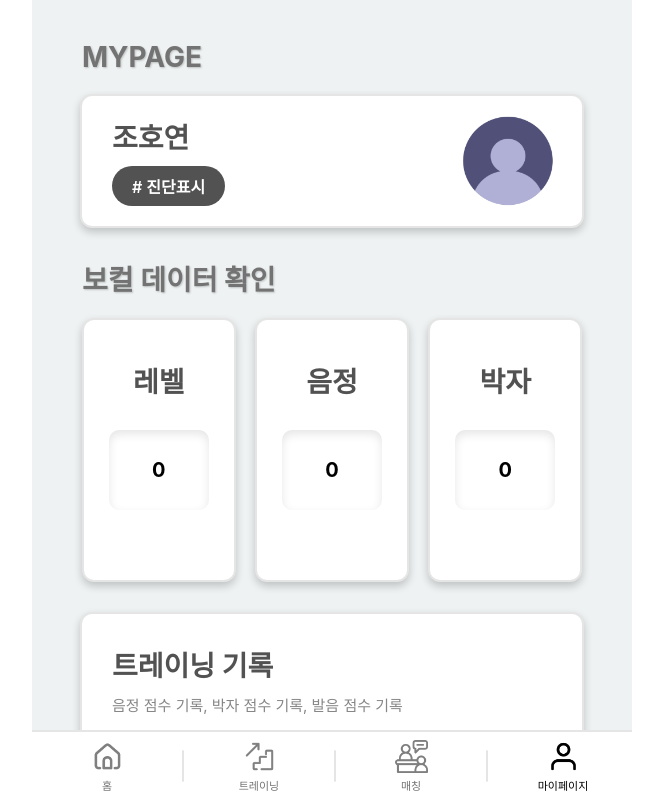
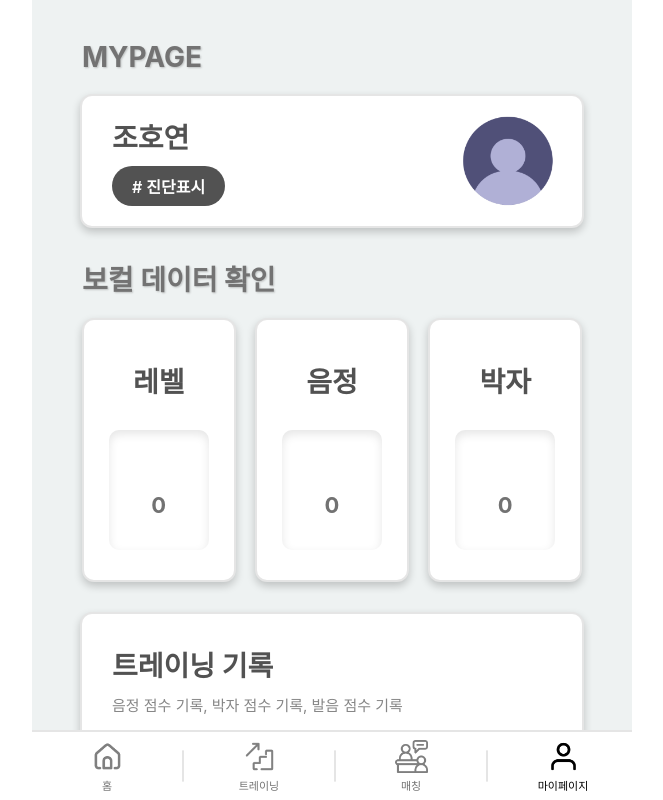
Before and after one commit to 9dongb/ai_vocal_training, a React (Create React App) app in the folder front-end/: page /myPage in a window 1280 px wide. Shown: the top 800 px of the page, without its empty margins (308-971 px from the left). Built offline with nearby package versions, Linux system fonts and the light colour scheme; no server answers.

Commit message:
[수정] myPage.css 수정, 보컬 데이터 확인 점수 그래프 및 애니메이션 효과 추가

```diff
--- a/front-end/src/main.css
+++ b/front-end/src/main.css
@@ -77,7 +77,7 @@
 
 .grow_component_1 {
   width: 150px;
-  height: 240px;
+  height: 240px; /* Total height of the container */
   background-color: white;
   border-radius: 12px;
   margin: 0 auto;
@@ -87,7 +87,9 @@
   border: 2px solid rgba(0, 0, 0, 0.1);
   transition: box-shadow 0.3s ease-in-out;
   padding-top: 20px;
+  position: relative; /* Set position to relative for graph bar positioning */
   box-shadow: 0 4px 8px rgba(0, 0, 0, 0.2);
+  overflow: hidden; /* Ensure anything overflowing is hidden */
 }
 
 .grow_component_1:hover {
@@ -98,13 +100,53 @@
 .beat_score,
 .pronun_score {
   width: 100px;
-  height: 80px;
+  height: 80px; /* Total height of the score container */
   border-radius: 10px;
-  line-height: 80px;
+  line-height: 80px; /* Center text vertically */
   margin: 30px auto;
   color: rgb(0, 0, 0);
   font-size: 20px;
   box-shadow: inset 0px 4px 10px rgba(0, 0, 0, 0.1);
+  position: relative; /* Set position to relative for graph bar positioning */
+  overflow: hidden; /* Ensure anything overflowing is hidden */
+}
+
+.graph_area {
+  height: 120px;
+}
+
+.graph_bar {
+  position: absolute; /* Position absolutely */
+  bottom: 0; /* Align to the bottom of the container */
+  left: 0; /* Start from the left */
+  z-index: 1; /* Keep the graph bar behind the text */
+  width: 100%; /* Full width of the container */
+  background-color: rgba(255, 179, 193, 0.7); /* Example color */
+  height: 0; /* Start height from 0 for animation */
+  transition: height 0.5s ease-in-out; /* Smooth transition for height */
+}
+
+.graph_text {
+  position: absolute; /* Position absolutely */
+  bottom: 5px; /* Slightly above the bottom for better visibility */
+  left: 50%; /* Center horizontally */
+  transform: translateX(-50%); /* Center the text */
+  z-index: 2; /* Bring the text in front of the graph bar */
+  color: #727272; /* Text color */
+  font-weight: bold; /* Make the text bold */
+  font-size: 22px; /* Adjust font size if needed */
+}
+
+.grow_component_1:nth-child(1) .graph_bar {
+  background-color: rgba(255, 179, 193, 0.7); /* Pastel pink with slight transparency */
+}
+
+.grow_component_1:nth-child(2) .graph_bar {
+  background-color: rgba(197, 225, 165, 0.7); /* Pastel green with slight transparency */
+}
+
+.grow_component_1:nth-child(3) .graph_bar {
+  background-color: rgba(255, 229, 153, 0.7); /* Light yellow with slight transparency */
 }
 
 .grow_component_1 img {
--- a/front-end/src/myPage.js
+++ b/front-end/src/myPage.js
@@ -32,7 +32,7 @@ const MyPage = () => {
             <div className="singking_battle_title">MYPAGE</div>
 
             <div className="mypage_component">
-              <div className=" mypage_tone_area">
+              <div className="mypage_tone_area">
                 <div>
                   <div className="battle_text_1">{userName}</div>
                   <div className="mypage_tone_logo"># {userData.tone}</div>
@@ -48,19 +48,43 @@ const MyPage = () => {
                   <br />
                   <span className="battle_text_1">레벨</span>
                   <br />
-                  <div className="key_score">{userData.level}</div>
+                  <div className="key_score graph_area">
+                    <div className="graph_text">{userData.level}</div>
+                    <div
+                      className="graph_bar"
+                      style={{
+                        height: `${(userData.level / 100) * 100}%`, // Calculate height based on level
+                      }}
+                    ></div>
+                  </div>
                 </div>
                 <div className="grow_component_1">
                   <br />
                   <span className="battle_text_1">음정</span>
                   <br />
-                  <div className="beat_score">{userData.pitch}</div>
+                  <div className="beat_score graph_area">
+                    <div className="graph_text">{userData.pitch}</div>
+                    <div
+                      className="graph_bar"
+                      style={{
+                        height: `${(userData.pitch / 100) * 100}%`, // Calculate height based on pitch
+                      }}
+                    ></div>
+                  </div>
                 </div>
                 <div className="grow_component_1">
                   <br />
                   <span className="battle_text_1">박자</span>
                   <br />
-                  <div className="pronun_score">{userData.beat}</div>
+                  <div className="pronun_score graph_area">
+                    <div className="graph_text">{userData.beat}</div>
+                    <div
+                      className="graph_bar"
+                      style={{
+                        height: `${(userData.beat / 100) * 100}%`, // Calculate height based on beat
+                      }}
+                    ></div>
+                  </div>
                 </div>
               </div>
             </div>
```
